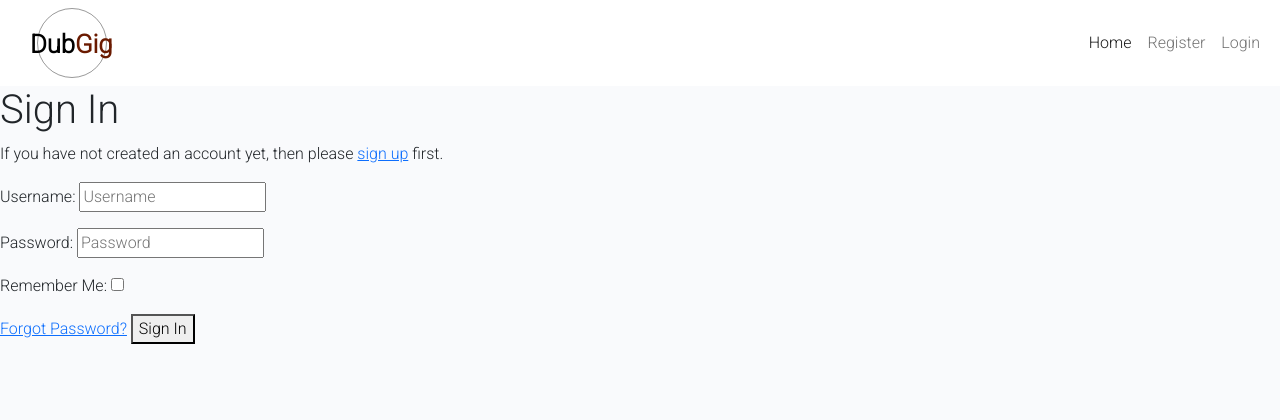
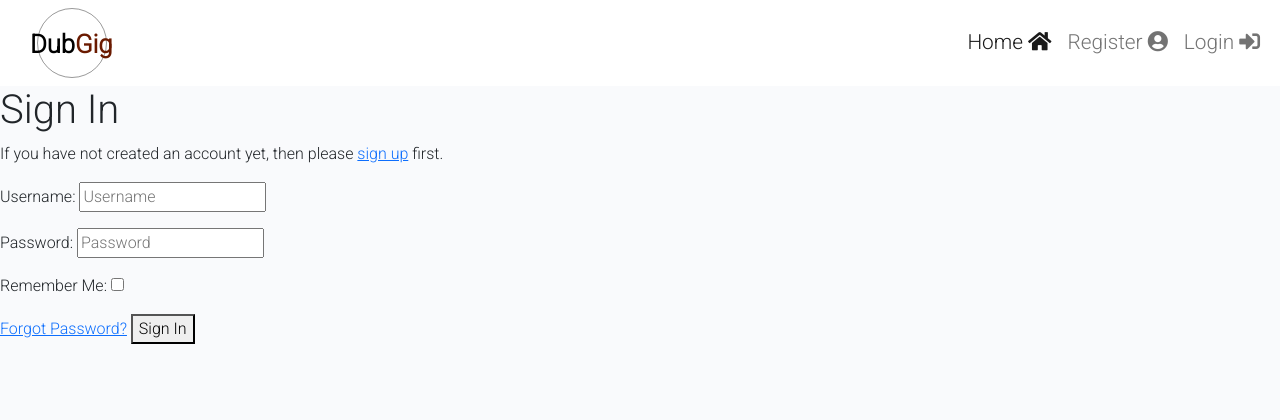
Before and after one commit to DanielMaherDev/dubgig, a Django app: page /accounts/login/ in a window 1280 px wide. Shown: the top 420 px of the page. Run offline with Django 3.2, Linux system fonts and the light colour scheme; some libraries are stand-ins or nearby versions.

Commit message:
change size of navbar contents

```diff
--- a/static/css/style.css
+++ b/static/css/style.css
@@ -29,7 +29,11 @@ body {
     color: #000000;
 }
 
-.red-o {
+.navbar {
+    font-size: 1.3rem;
+}
+
+.red {
     color: #6a1a00;
 }
 
--- a/templates/base.html
+++ b/templates/base.html
@@ -26,7 +26,7 @@
 
     <nav class="navbar navbar-expand-lg navbar-light bg-white">
         <div class="container-fluid">
-            <div id="logo"><a class="navbar-brand" href="{% url 'home' %}"><span class="brand">Dub<span class="red-o">Gig</span></span></a></div>
+            <div id="logo"><a class="navbar-brand" href="{% url 'home' %}"><span class="brand">Dub<span class="red">Gig</span></span></a></div>
             <button class="navbar-toggler" type="button" data-bs-toggle="collapse" data-bs-target="#navbarText"
                 aria-controls="navbarText" aria-expanded="false" aria-label="Toggle navigation">
                 <span class="navbar-toggler-icon"></span>
@@ -34,18 +34,18 @@
             <div class="collapse navbar-collapse" id="navbarText">
                 <ul class="navbar-nav ms-auto mb-2 mb-lg-0">
                     <li class="nav-item">
-                        <a class="nav-link active" aria-current="page" href="{% url 'home' %}">Home</a>
+                        <a class="nav-link active" aria-current="page" href="{% url 'home' %}">Home <i class="fas fa-home"></i></a>
                     </li>
                     {% if user.is_authenticated %}
                     <li class="nav-item">
-                        <a class="nav-link" href="{% url 'account_logout' %}">Logout</a>
+                        <a class="nav-link" href="{% url 'account_logout' %}">Logout <i class="fas fa-sign-out-alt"></i></a>
                     </li>
                     {% else %}
                     <li class="nav-item">
-                        <a class="nav-link" href="{% url 'account_signup' %}">Register</a>
+                        <a class="nav-link" href="{% url 'account_signup' %}">Register <i class="fas fa-user-circle"></i></a>
                     </li>
                     <li class="nav-item">
-                        <a class="nav-link" href="{% url 'account_login' %}">Login</a>
+                        <a class="nav-link" href="{% url 'account_login' %}">Login <i class="fas fa-sign-in-alt"></i></a>
                     </li>
                     {% endif %}
                 </ul>
```
